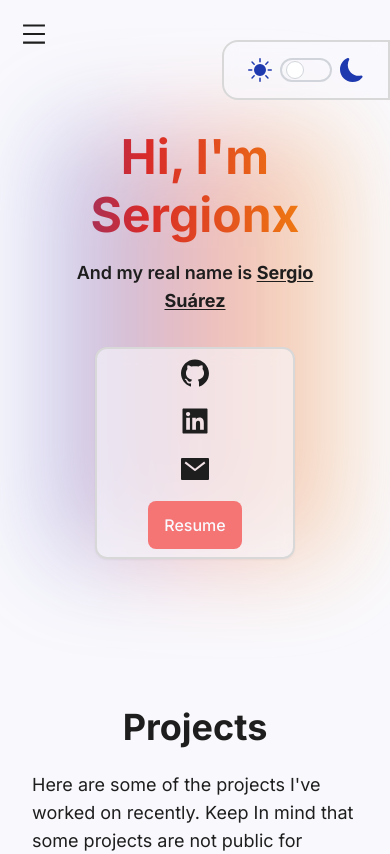
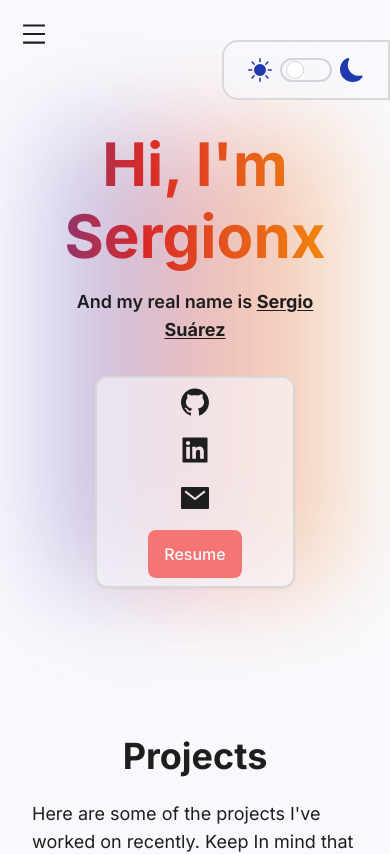
Before and after one commit to Sergionx/portfolio, a React (Vite) app: page / in a window 390 px wide. Shown: the top 854 px of the page. Built offline with nearby package versions, Linux system fonts and the light colour scheme.

Commit message:
updated resume link

```diff
--- a/src/components/sections/Hero.tsx
+++ b/src/components/sections/Hero.tsx
@@ -10,7 +10,7 @@ export default function Hero() {
     <div className="shadow-gradient">
       <header className="text-center font-bold relative">
         {/* <h1 className="text-8xl mt-2 text-welcome">Welcome</h1> */}
-        <h2 className="font-bold text-5xl sm:text-8xl text-gradient-color ">
+        <h2 className="font-bold text-6xl sm:text-8xl text-gradient-color">
           Hi, I'm Sergionx
         </h2>
       </header>
@@ -30,8 +30,7 @@ export default function Hero() {
           glass-sm hover:glass-lg"
       >
         <a
-          className="cursor-pointer hover:text-primary-400 dark:hover:text-primary-700
-            "
+          className="cursor-pointer hover:text-primary-400 dark:hover:text-primary-700"
           href="https://github.com/Sergionx"
           target="_blank"
           rel="noreferrer"
@@ -61,7 +60,7 @@ export default function Hero() {
           className="sm:ml-auto cursor-pointer bg-primary-400 dark:bg-primary-700 rounded-lg
             text-normal-white font-medium
             flex items-center gap-2 h-12 p-4"
-          href="https://drive.google.com/file/d/1bP-eLD27dYhlo6CwgDqFJA4lPOCDR7XB/view?usp=sharing"
+          href="https://drive.google.com/file/d/1cGySz_gzeF8RiSZucsZBeec2lcLmWfTv/view?usp=drive_link"
           target="_blank"
           rel="noreferrer"
         >
```
